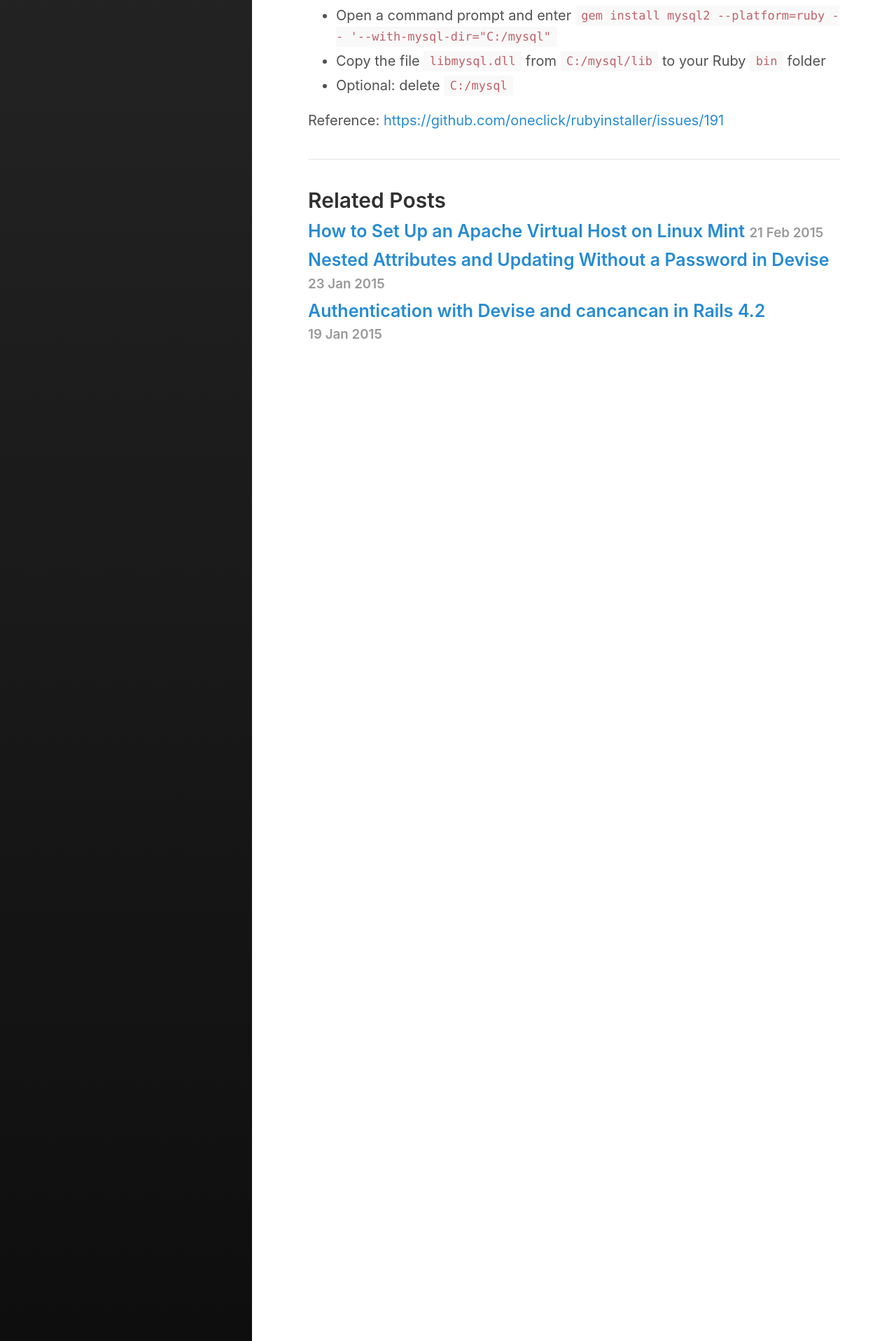
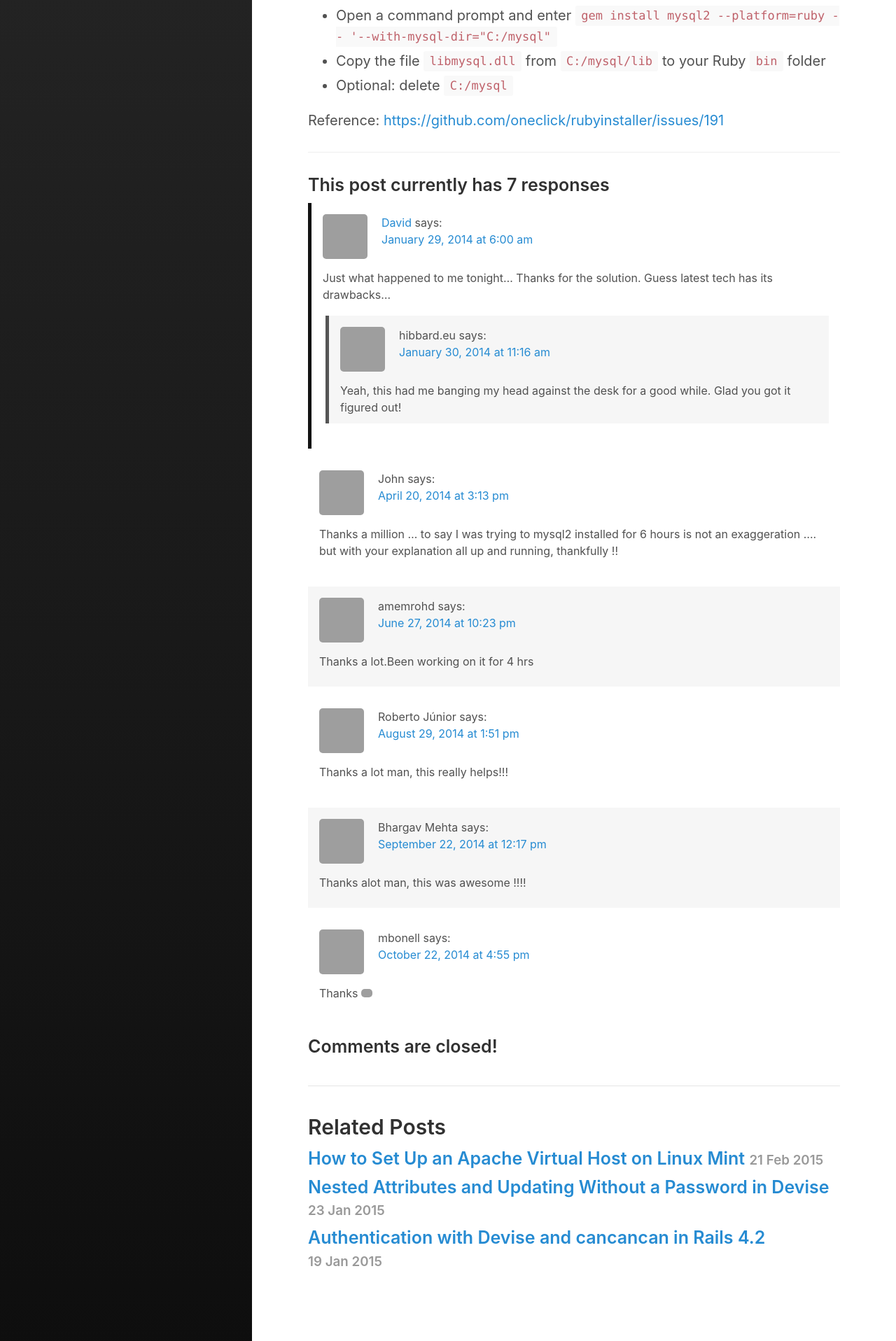
Before and after one commit to jameshibbard/blog, a Jekyll site: the page built from _posts/2013-12-19-trouble-installing-mysql2-gem-on-windows-8-with-ruby-2.md, in a window 1280 px wide. Shown: the part 1391-3307 px from the top of the page at 70% size. Built offline with Jekyll 4.4.1, drawn with Linux system fonts in a browser that asks for light colours; grey boxes are pictures that could not be loaded.

Commit message:
Old comments page 2

```diff
--- /dev/null
+++ b/_includes/old-comments/trouble-installing-mysql2-gem-on-windows-8-with-ruby-2.html
@@ -0,0 +1,153 @@
+    <div id="comments">
+      <div id="content-comments">
+        <h3>
+          This post currently has 7 responses
+        </h3>
+        <ol class="commentlist">
+          <li class="comment even thread-even depth-1 parent" id="comment-553">
+            <div id="div-comment-553" class="comment-body">
+              <div class="comment-author vcard">
+                <img alt="" src=
+                "https://secure.gravatar.com/avatar/6ff1f42efb83f6cda7fff39df9b5c7c4?s=64&amp;d=monsterid&amp;r=g"
+                srcset=
+                "https://secure.gravatar.com/avatar/6ff1f42efb83f6cda7fff39df9b5c7c4?s=128&amp;d=monsterid&amp;r=g 2x"
+                class="avatar avatar-64 photo" height="64" width="64"> <cite class="fn"><a href=
+                "http://dbarrerap.wordpress.com" rel="external nofollow" class="url">David</a></cite> <span class=
+                "says">says:</span>
+              </div>
+              <div class="comment-meta commentmetadata">
+                <a href=
+                "https://hibbard.eu/trouble-installing-mysql2-gem-on-windows-8-with-ruby-2/#comment-553">January 29,
+                2014 at 6:00 am</a>
+              </div>
+              <p>
+                Just what happened to me tonight&hellip; Thanks for the solution. Guess latest tech has its
+                drawbacks&hellip;
+              </p>
+            </div>
+            <ul class="children">
+              <li class="comment byuser comment-author-admin bypostauthor odd alt depth-2" id="comment-556">
+                <div id="div-comment-556" class="comment-body">
+                  <div class="comment-author vcard">
+                    <img alt="" src=
+                    "https://secure.gravatar.com/avatar/e00b4db03ebd33a0153b629abbd1ad30?s=64&amp;d=monsterid&amp;r=g"
+                    srcset=
+                    "https://secure.gravatar.com/avatar/e00b4db03ebd33a0153b629abbd1ad30?s=128&amp;d=monsterid&amp;r=g 2x"
+                    class="avatar avatar-64 photo" height="64" width="64"> <cite class="fn">hibbard.eu</cite>
+                    <span class="says">says:</span>
+                  </div>
+                  <div class="comment-meta commentmetadata">
+                    <a href=
+                    "https://hibbard.eu/trouble-installing-mysql2-gem-on-windows-8-with-ruby-2/#comment-556">January
+                    30, 2014 at 11:16 am</a>
+                  </div>
+                  <p>
+                    Yeah, this had me banging my head against the desk for a good while. Glad you got it figured out!
+                  </p>
+                </div>
+              </li>
+            </ul>
+          </li>
+          <li class="comment even thread-odd thread-alt depth-1" id="comment-666">
+            <div id="div-comment-666" class="comment-body">
+              <div class="comment-author vcard">
+                <img alt="" src=
+                "https://secure.gravatar.com/avatar/0d299e6d6aa9dec052f2af292da39a81?s=64&amp;d=monsterid&amp;r=g"
+                srcset=
+                "https://secure.gravatar.com/avatar/0d299e6d6aa9dec052f2af292da39a81?s=128&amp;d=monsterid&amp;r=g 2x"
+                class="avatar avatar-64 photo" height="64" width="64"> <cite class="fn">John</cite> <span class=
+                "says">says:</span>
+              </div>
+              <div class="comment-meta commentmetadata">
+                <a href="https://hibbard.eu/trouble-installing-mysql2-gem-on-windows-8-with-ruby-2/#comment-666">April
+                20, 2014 at 3:13 pm</a>
+              </div>
+              <p>
+                Thanks a million &hellip; to say I was trying to mysql2 installed for 6 hours is not an exaggeration
+                &hellip;. but with your explanation all up and running, thankfully !!
+              </p>
+            </div>
+          </li>
+          <li class="comment odd alt thread-even depth-1" id="comment-772">
+            <div id="div-comment-772" class="comment-body">
+              <div class="comment-author vcard">
+                <img alt="" src=
+                "https://secure.gravatar.com/avatar/460ec21f03eda02dac9adf27ed47cc12?s=64&amp;d=monsterid&amp;r=g"
+                srcset=
+                "https://secure.gravatar.com/avatar/460ec21f03eda02dac9adf27ed47cc12?s=128&amp;d=monsterid&amp;r=g 2x"
+                class="avatar avatar-64 photo" height="64" width="64"> <cite class="fn">amemrohd</cite> <span class=
+                "says">says:</span>
+              </div>
+              <div class="comment-meta commentmetadata">
+                <a href="https://hibbard.eu/trouble-installing-mysql2-gem-on-windows-8-with-ruby-2/#comment-772">June
+                27, 2014 at 10:23 pm</a>
+              </div>
+              <p>
+                Thanks a lot.Been working on it for 4 hrs
+              </p>
+            </div>
+          </li>
+          <li class="comment even thread-odd thread-alt depth-1" id="comment-897">
+            <div id="div-comment-897" class="comment-body">
+              <div class="comment-author vcard">
+                <img alt="" src=
+                "https://secure.gravatar.com/avatar/ae38b42d9cd71ab1523d19432896b44c?s=64&amp;d=monsterid&amp;r=g"
+                srcset=
+                "https://secure.gravatar.com/avatar/ae38b42d9cd71ab1523d19432896b44c?s=128&amp;d=monsterid&amp;r=g 2x"
+                class="avatar avatar-64 photo" height="64" width="64"> <cite class="fn">Roberto J&uacute;nior</cite>
+                <span class="says">says:</span>
+              </div>
+              <div class="comment-meta commentmetadata">
+                <a href="https://hibbard.eu/trouble-installing-mysql2-gem-on-windows-8-with-ruby-2/#comment-897">August
+                29, 2014 at 1:51 pm</a>
+              </div>
+              <p>
+                Thanks a lot man, this really helps!!!
+              </p>
+            </div>
+          </li>
+          <li class="comment odd alt thread-even depth-1" id="comment-911">
+            <div id="div-comment-911" class="comment-body">
+              <div class="comment-author vcard">
+                <img alt="" src=
+                "https://secure.gravatar.com/avatar/206ebc579d6186f50695c6b695a64691?s=64&amp;d=monsterid&amp;r=g"
+                srcset=
+                "https://secure.gravatar.com/avatar/206ebc579d6186f50695c6b695a64691?s=128&amp;d=monsterid&amp;r=g 2x"
+                class="avatar avatar-64 photo" height="64" width="64"> <cite class="fn">Bhargav Mehta</cite>
+                <span class="says">says:</span>
+              </div>
+              <div class="comment-meta commentmetadata">
+                <a href=
+                "https://hibbard.eu/trouble-installing-mysql2-gem-on-windows-8-with-ruby-2/#comment-911">September 22,
+                2014 at 12:17 pm</a>
+              </div>
+              <p>
+                Thanks alot man, this was awesome !!!!
+              </p>
+            </div>
+          </li>
+          <li class="comment even thread-odd thread-alt depth-1" id="comment-942">
+            <div id="div-comment-942" class="comment-body">
+              <div class="comment-author vcard">
+                <img alt="" src=
+                "https://secure.gravatar.com/avatar/b10964198c59f73af791d336260648c8?s=64&amp;d=monsterid&amp;r=g"
+                srcset=
+                "https://secure.gravatar.com/avatar/b10964198c59f73af791d336260648c8?s=128&amp;d=monsterid&amp;r=g 2x"
+                class="avatar avatar-64 photo" height="64" width="64"> <cite class="fn">mbonell</cite> <span class=
+                "says">says:</span>
+              </div>
+              <div class="comment-meta commentmetadata">
+                <a href=
+                "https://hibbard.eu/trouble-installing-mysql2-gem-on-windows-8-with-ruby-2/#comment-942">October 22,
+                2014 at 4:55 pm</a>
+              </div>
+              <p>
+                Thanks <img draggable="false" class="emoji" alt="&#128512;" src=
+                "https://s.w.org/images/core/emoji/2.4/svg/1f600.svg">
+              </p>
+            </div>
+          </li>
+        </ol>
+      </div>
+      <h3>Comments are closed!</h3>
+    </div>
--- a/_posts/2013-12-19-trouble-installing-mysql2-gem-on-windows-8-with-ruby-2.md
+++ b/_posts/2013-12-19-trouble-installing-mysql2-gem-on-windows-8-with-ruby-2.md
@@ -3,6 +3,7 @@ title: Trouble Installing mysql2 Gem on Windows 8 with Ruby2
 layout: post
 permalink: /trouble-installing-mysql2-gem-on-windows-8-with-ruby-2/
 excerpt_separator: <!--more-->
+old-comments: trouble-installing-mysql2-gem-on-windows-8-with-ruby-2.html
 ---
 
 I recently installed the 64 bit version of Ruby 2.0 on my Windows 8 machine.
```
Also changed, not shown: _includes/old-comments/display-ui-blocking-overlay-on-page-load.html (added, +51 -0 lines), _includes/old-comments/making-rsync-behave-like-synctoy.html (added, +69 -0 lines), _includes/old-comments/resurrecting-a-rails-2-x-app.html (added, +49 -0 lines), _posts/2014-02-28-making-rsync-behave-like-synctoy.md (+1 -0 lines), _posts/2014-03-31-display-ui-blocking-overlay-on-page-load.md (+1 -0 lines), _posts/2014-04-29-resurrecting-a-rails-2-x-app.md (+1 -0 lines).
